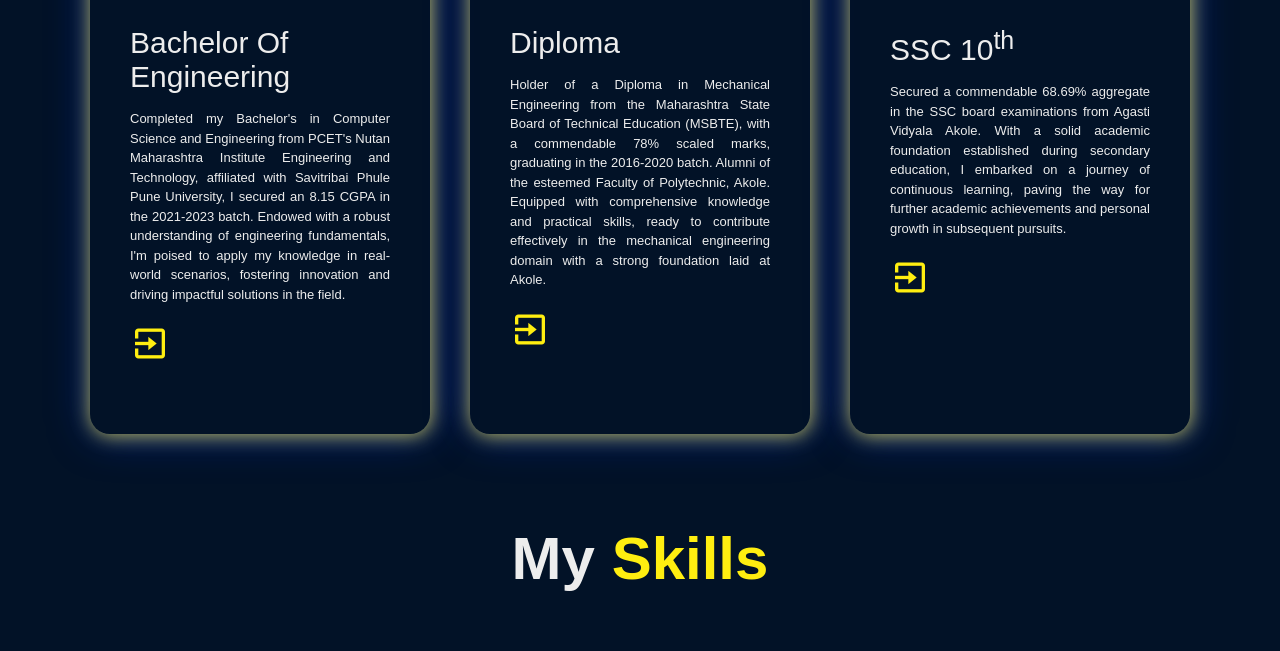
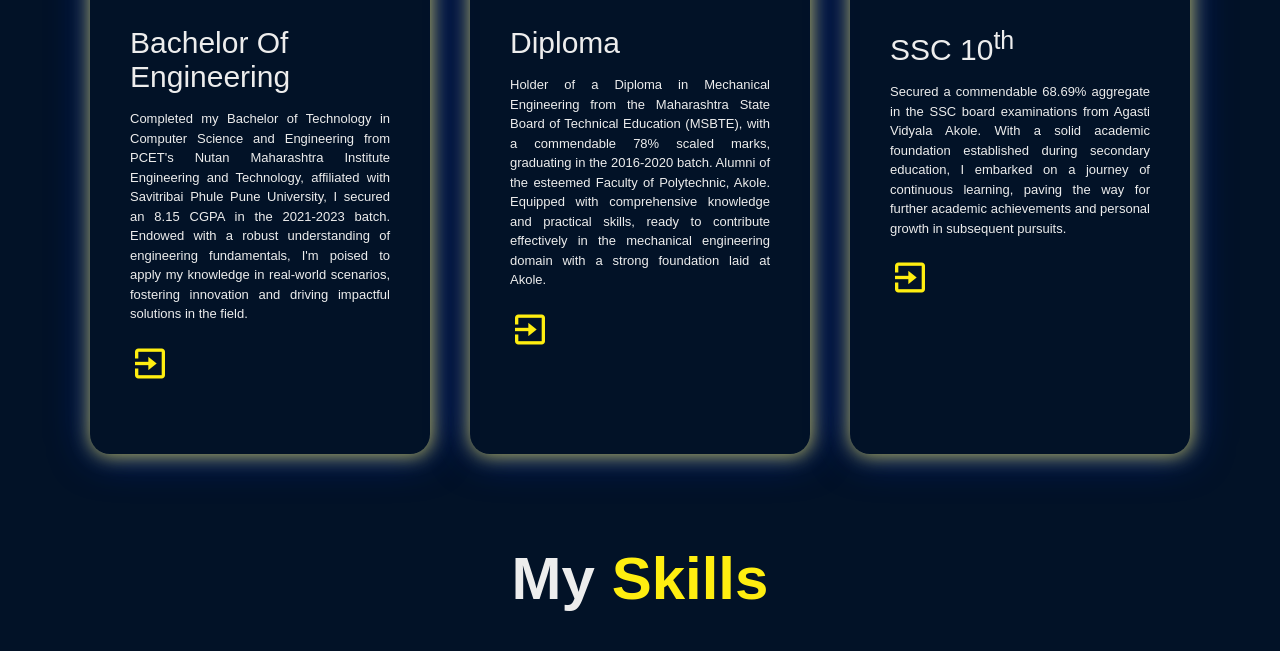
Before and after one commit to Yash-mspn/portfolio, a plain HTML site: page index.html in a window 1280 px wide. Shown: the part 1159-1810 px from the top of the page. Drawn offline with nearby package versions, Linux system fonts and the light colour scheme.

Commit message:
be change

```diff
--- a/index.html
+++ b/index.html
@@ -57,7 +57,7 @@
                     <div>
                         <i class='bx bxs-graduation bx-tada' style='color:#ffee10' ></i>
                         <h2>Bachelor Of Engineering</h2>
-                        <p>Completed my Bachelor's in Computer Science and Engineering from PCET's Nutan Maharashtra Institute
+                        <p>Completed my Bachelor of Technology in Computer Science and Engineering from PCET's Nutan Maharashtra Institute
                             Engineering and Technology, affiliated with Savitribai Phule Pune University, I secured an
                             8.15 CGPA in the 2021-2023 batch. Endowed with a robust understanding of engineering
                             fundamentals, I'm poised to apply my knowledge in real-world scenarios, fostering innovation
```
